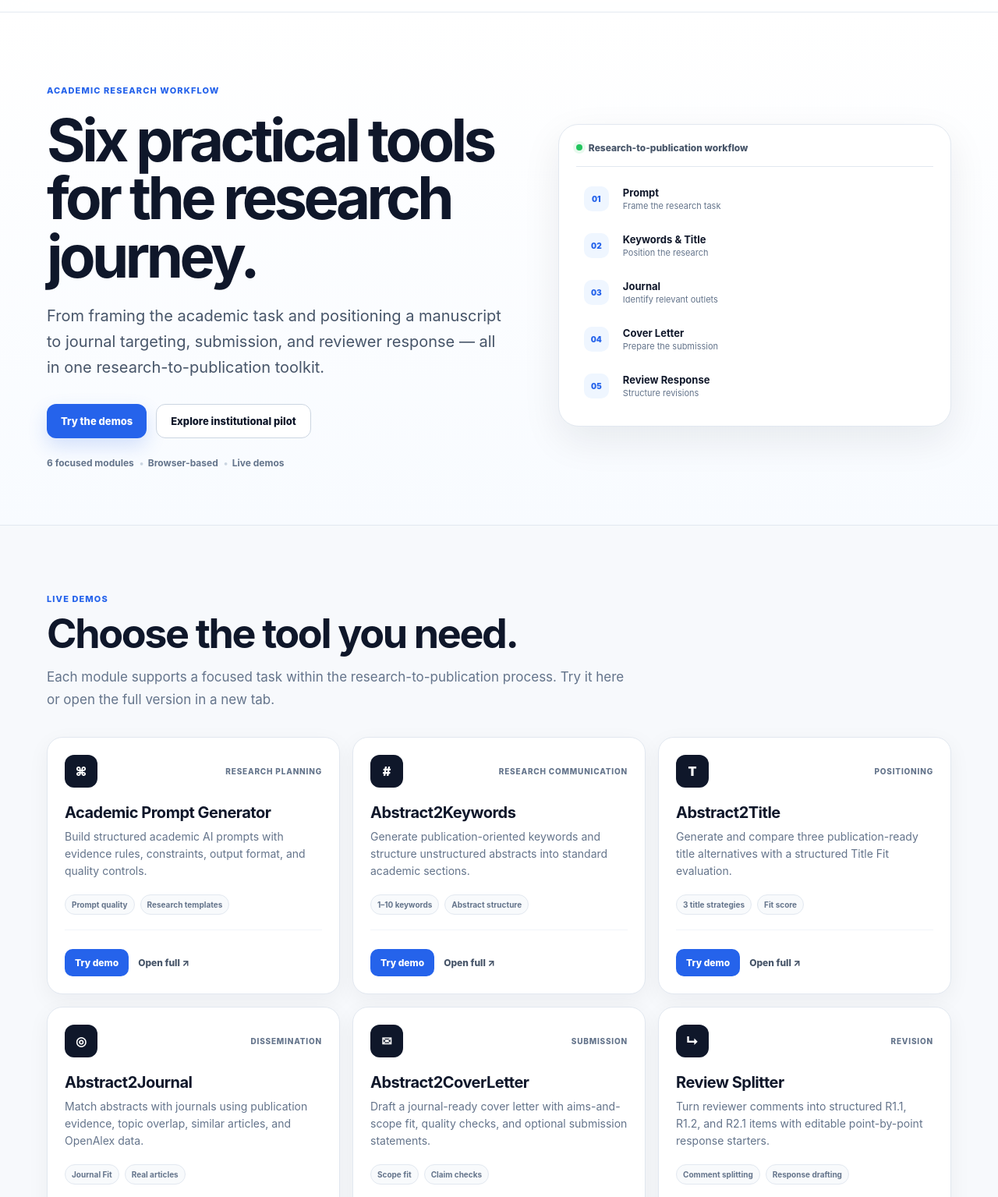
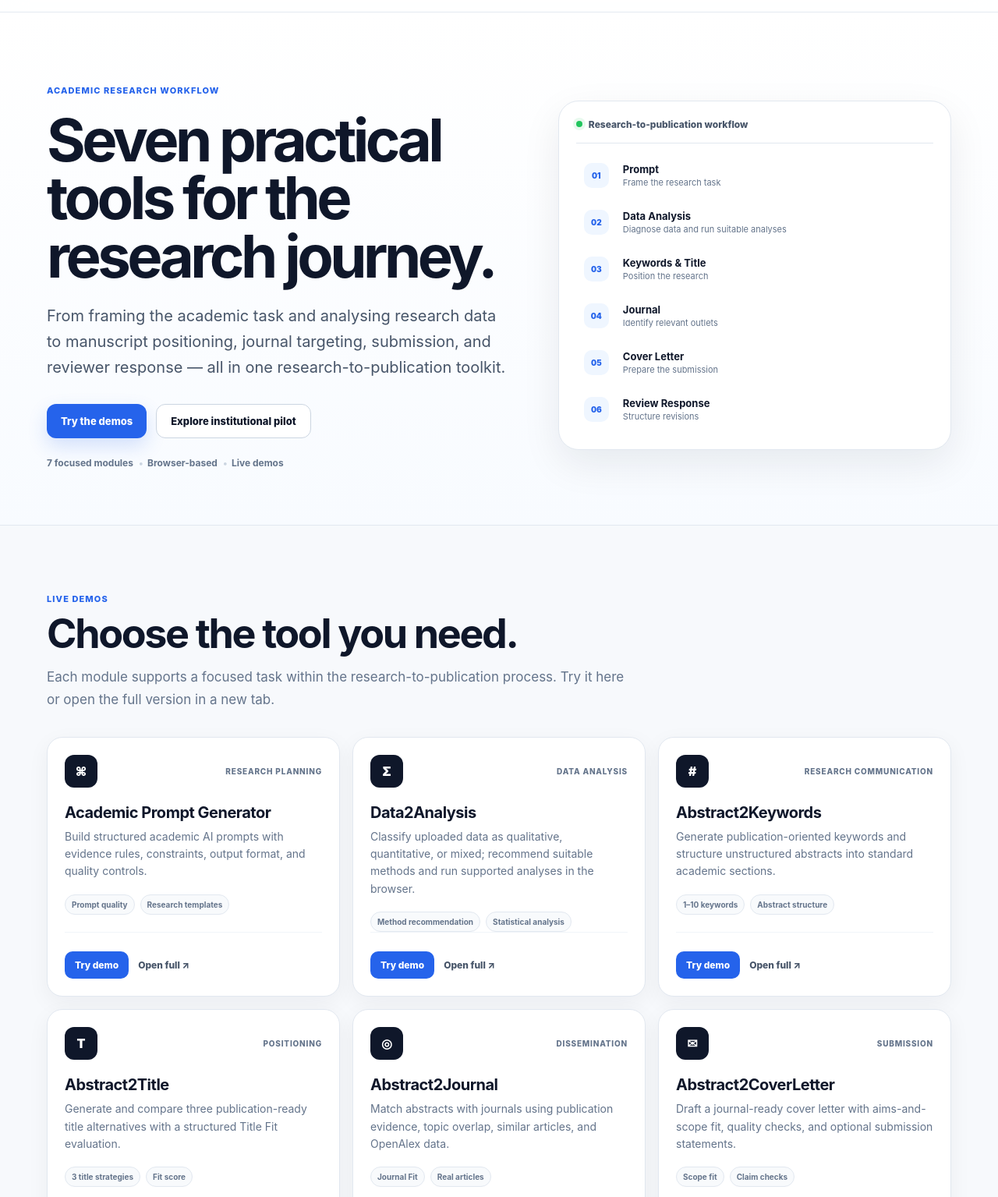
Before and after one commit to tdirsehan/academiq, a plain HTML site: page index.html in a window 1280 px wide. Shown: the part 57-1592 px from the top of the page at 78% size. Drawn offline with Linux system fonts and the light colour scheme.

Commit message:
Integrate Data2Analysis into AcademIQ homepage

```diff
--- a/index.html
+++ b/index.html
@@ -4,11 +4,11 @@
 <meta charset="utf-8">
 <meta name="viewport" content="width=device-width,initial-scale=1">
 <meta name="theme-color" content="#ffffff">
-<meta name="description" content="AcademIQ Tools: six practical browser-based tools supporting the academic research-to-publication workflow.">
+<meta name="description" content="AcademIQ Tools: seven practical browser-based tools supporting the academic research-to-publication workflow.">
 <title>AcademIQ Tools</title>
 <link rel="stylesheet" href="styles.css">
 <style>
-.research-journey-grid{display:grid;grid-template-columns:repeat(4,1fr);gap:14px;margin-top:36px}
+.research-journey-grid{display:grid;grid-template-columns:repeat(3,1fr);gap:14px;margin-top:36px}
 .journey-card{position:relative;display:flex;flex-direction:column;min-height:170px;padding:20px 18px;border:1px solid var(--line);border-radius:18px;background:#fff;box-shadow:0 8px 24px rgba(15,23,42,.04)}
 .journey-number{display:grid;place-items:center;width:34px;height:34px;border-radius:10px;background:var(--blue-soft);color:var(--blue);font-size:10px;font-weight:900;margin-bottom:16px}
 .journey-card h3{font-size:16px;line-height:1.25;letter-spacing:-.02em;margin:0 0 8px}
@@ -43,14 +43,14 @@
   <div class="container hero-grid">
     <div class="hero-copy">
       <div class="eyebrow">Academic research workflow</div>
-      <h1>Six practical tools for the research journey.</h1>
-      <p class="hero-text">From framing the academic task and positioning a manuscript to journal targeting, submission, and reviewer response — all in one research-to-publication toolkit.</p>
+      <h1>Seven practical tools for the research journey.</h1>
+      <p class="hero-text">From framing the academic task and analysing research data to manuscript positioning, journal targeting, submission, and reviewer response — all in one research-to-publication toolkit.</p>
       <div class="hero-actions">
         <a class="button button-primary" href="#tools">Try the demos</a>
         <a class="button button-secondary" href="#pilot">Explore institutional pilot</a>
       </div>
       <div class="hero-meta">
-        <span>6 focused modules</span>
+        <span>7 focused modules</span>
         <span>Browser-based</span>
         <span>Live demos</span>
       </div>
@@ -63,10 +63,11 @@
       </div>
       <div class="mini-flow">
         <div class="mini-step"><span>01</span><div><strong>Prompt</strong><small>Frame the research task</small></div></div>
-        <div class="mini-step"><span>02</span><div><strong>Keywords & Title</strong><small>Position the research</small></div></div>
-        <div class="mini-step"><span>03</span><div><strong>Journal</strong><small>Identify relevant outlets</small></div></div>
-        <div class="mini-step"><span>04</span><div><strong>Cover Letter</strong><small>Prepare the submission</small></div></div>
-        <div class="mini-step"><span>05</span><div><strong>Review Response</strong><small>Structure revisions</small></div></div>
+        <div class="mini-step"><span>02</span><div><strong>Data Analysis</strong><small>Diagnose data and run suitable analyses</small></div></div>
+        <div class="mini-step"><span>03</span><div><strong>Keywords & Title</strong><small>Position the research</small></div></div>
+        <div class="mini-step"><span>04</span><div><strong>Journal</strong><small>Identify relevant outlets</small></div></div>
+        <div class="mini-step"><span>05</span><div><strong>Cover Letter</strong><small>Prepare the submission</small></div></div>
+        <div class="mini-step"><span>06</span><div><strong>Review Response</strong><small>Structure revisions</small></div></div>
       </div>
     </div>
   </div>
@@ -89,6 +90,17 @@
         <div class="tool-actions">
           <button class="tool-primary" data-demo-name="Academic Prompt Generator" data-demo-url="https://tdirsehan.github.io/academic-prompt-generator/">Try demo</button>
           <a href="https://tdirsehan.github.io/academic-prompt-generator/" target="_blank" rel="noopener">Open full ↗</a>
+        </div>
+      </article>
+
+      <article class="tool-card">
+        <div class="tool-head"><div class="tool-icon">Σ</div><span class="tool-stage">Data analysis</span></div>
+        <h3>Data2Analysis</h3>
+        <p>Classify uploaded data as qualitative, quantitative, or mixed; recommend suitable methods and run supported analyses in the browser.</p>
+        <div class="tool-tags"><span>Method recommendation</span><span>Statistical analysis</span></div>
+        <div class="tool-actions">
+          <button class="tool-primary" data-demo-name="Data2Analysis" data-demo-url="https://tdirsehan.github.io/academiq/data2analysis/">Try demo</button>
+          <a href="https://tdirsehan.github.io/academiq/data2analysis/" target="_blank" rel="noopener">Open full ↗</a>
         </div>
       </article>
 
@@ -182,41 +194,48 @@
 
       <article class="journey-card">
         <span class="journey-number">04</span>
+        <h3>Data Analysis</h3>
+        <p>Diagnose the uploaded dataset, identify suitable methods, and run supported qualitative or quantitative analyses.</p>
+        <a class="journey-tool" href="https://tdirsehan.github.io/academiq/data2analysis/" target="_blank" rel="noopener">Data2Analysis ↗</a>
+      </article>
+
+      <article class="journey-card">
+        <span class="journey-number">05</span>
         <h3>Keywords</h3>
         <p>Identify publication-oriented keywords that communicate the study.</p>
         <a class="journey-tool" href="https://tdirsehan.github.io/abstract2keywords/" target="_blank" rel="noopener">Abstract2Keywords ↗</a>
       </article>
 
       <article class="journey-card">
-        <span class="journey-number">05</span>
+        <span class="journey-number">06</span>
         <h3>Title</h3>
         <p>Develop and compare publication-ready manuscript titles.</p>
         <a class="journey-tool" href="https://tdirsehan.github.io/abstract2title/" target="_blank" rel="noopener">Abstract2Title ↗</a>
       </article>
 
       <article class="journey-card">
-        <span class="journey-number">06</span>
+        <span class="journey-number">07</span>
         <h3>Journal Selection</h3>
         <p>Identify relevant journals and evidence-based publication matches.</p>
         <a class="journey-tool" href="https://tdirsehan.github.io/abstract2journal/" target="_blank" rel="noopener">Abstract2Journal ↗</a>
       </article>
 
       <article class="journey-card">
-        <span class="journey-number">07</span>
+        <span class="journey-number">08</span>
         <h3>Submission</h3>
         <p>Prepare a journal-focused cover letter for manuscript submission.</p>
         <a class="journey-tool" href="https://tdirsehan.github.io/abstract2coverletter/" target="_blank" rel="noopener">Abstract2CoverLetter ↗</a>
       </article>
 
       <article class="journey-card">
-        <span class="journey-number">08</span>
+        <span class="journey-number">09</span>
         <h3>Peer Review & Revision</h3>
         <p>Split reviewer comments and prepare structured point-by-point responses.</p>
         <a class="journey-tool" href="https://tdirsehan.github.io/review-splitter/" target="_blank" rel="noopener">Review Splitter ↗</a>
       </article>
     </div>
 
-    <p class="journey-caption">AcademIQ complements scholarly judgement: the researcher remains responsible for literature evaluation, methodological decisions, source verification, and final academic content.</p>
+    <p class="journey-caption">AcademIQ complements scholarly judgement: the researcher remains responsible for literature evaluation, methodological decisions, assumptions, source verification, and final academic content.</p>
   </div>
 </section>
 
@@ -228,7 +247,7 @@
         <h2>Start with a 30-day pilot.</h2>
         <p>Evaluate the toolkit with a defined group before discussing a longer-term institutional licence.</p>
         <div class="pilot-path">
-          <div><span>01</span><strong>Public demo</strong><small>Explore all six tools</small></div>
+          <div><span>01</span><strong>Public demo</strong><small>Explore all seven tools</small></div>
           <div><span>02</span><strong>30-day pilot</strong><small>Test with a defined group</small></div>
           <div><span>03</span><strong>Institutional licence</strong><small>Discuss scope after evidence</small></div>
         </div>
@@ -289,6 +308,7 @@
         <legend>Modules of interest</legend>
         <div class="check-grid">
           <label><input type="checkbox" name="modules" value="Academic Prompt Generator"> Prompt</label>
+          <label><input type="checkbox" name="modules" value="Data2Analysis"> Data Analysis</label>
           <label><input type="checkbox" name="modules" value="Abstract2Keywords"> Keywords</label>
           <label><input type="checkbox" name="modules" value="Abstract2Title"> Title</label>
           <label><input type="checkbox" name="modules" value="Abstract2Journal"> Journal</label>
@@ -310,7 +330,7 @@
 <section class="section small-section">
   <div class="container reassurance-grid">
     <div><strong>Responsible use</strong><p>AcademIQ Tools supports academic work but does not replace scholarly judgement, source verification, peer review, or editorial decisions.</p></div>
-    <div><strong>Decision-support scores</strong><p>Prompt Quality, Title Fit, Journal Fit, and related scores are indicators — not guarantees of publication or acceptance.</p></div>
+    <div><strong>Decision-support outputs</strong><p>Prompt Quality, Title Fit, Journal Fit, statistical results, and related outputs are decision-support indicators — not guarantees of publication, causality, or methodological adequacy.</p></div>
   </div>
 </section>
 </main>
```
